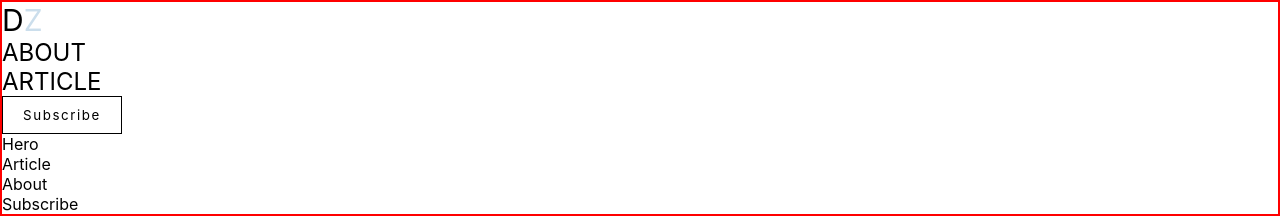
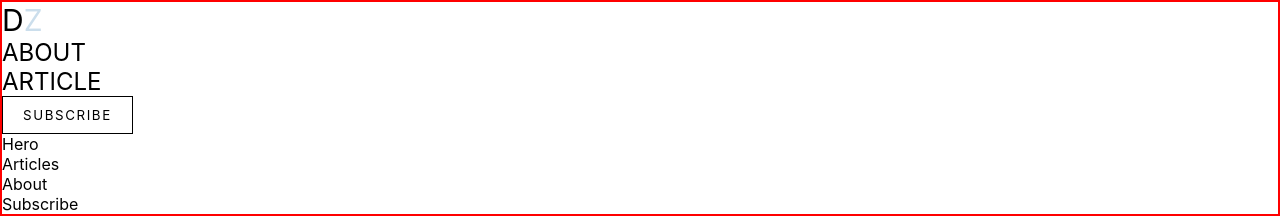
Before and after one commit to ThembaMtshelwane/assignment-1, a React app: page / in a window 1280 px wide. Shown: the top 224 px of the page. Built offline with nearby package versions, Linux system fonts and the light colour scheme; the HTML template or start-up script is replaced by a standard one.

Commit message:
general button component

```diff
--- a/src/Components/Article/Article.jsx
+++ b/src/Components/Article/Article.jsx
@@ -2,7 +2,7 @@ import React from 'react'
 
 function Article() {
   return (
-    <div>Article</div>
+    <div>Articles</div>
   )
 }
 
--- /dev/null
+++ b/src/Components/Buttons/Button.tsx
@@ -0,0 +1,8 @@
+import React from 'react'
+import './button.css'
+
+function Button({ name }) {
+  return <button>{name}</button>
+}
+
+export default Button
--- a/src/Components/Buttons/SubscribeButton.jsx
+++ b/src/Components/Buttons/SubscribeButton.jsx
@@ -1,8 +1,8 @@
 import React from 'react'
-import './button.css'
 import './subscribeButton.css'
+import Button from './Button'
 
 function SubscribeButton() {
-  return <button className="subscribeButton">Subscribe</button>
+  return <Button name="subscribe" />
 }
 export default SubscribeButton
--- a/src/Components/Buttons/button.css
+++ b/src/Components/Buttons/button.css
@@ -3,4 +3,5 @@ button {
   border: 1px solid;
   background-color: white;
   letter-spacing: 0.1rem;
+  text-transform: uppercase;
 }
```
